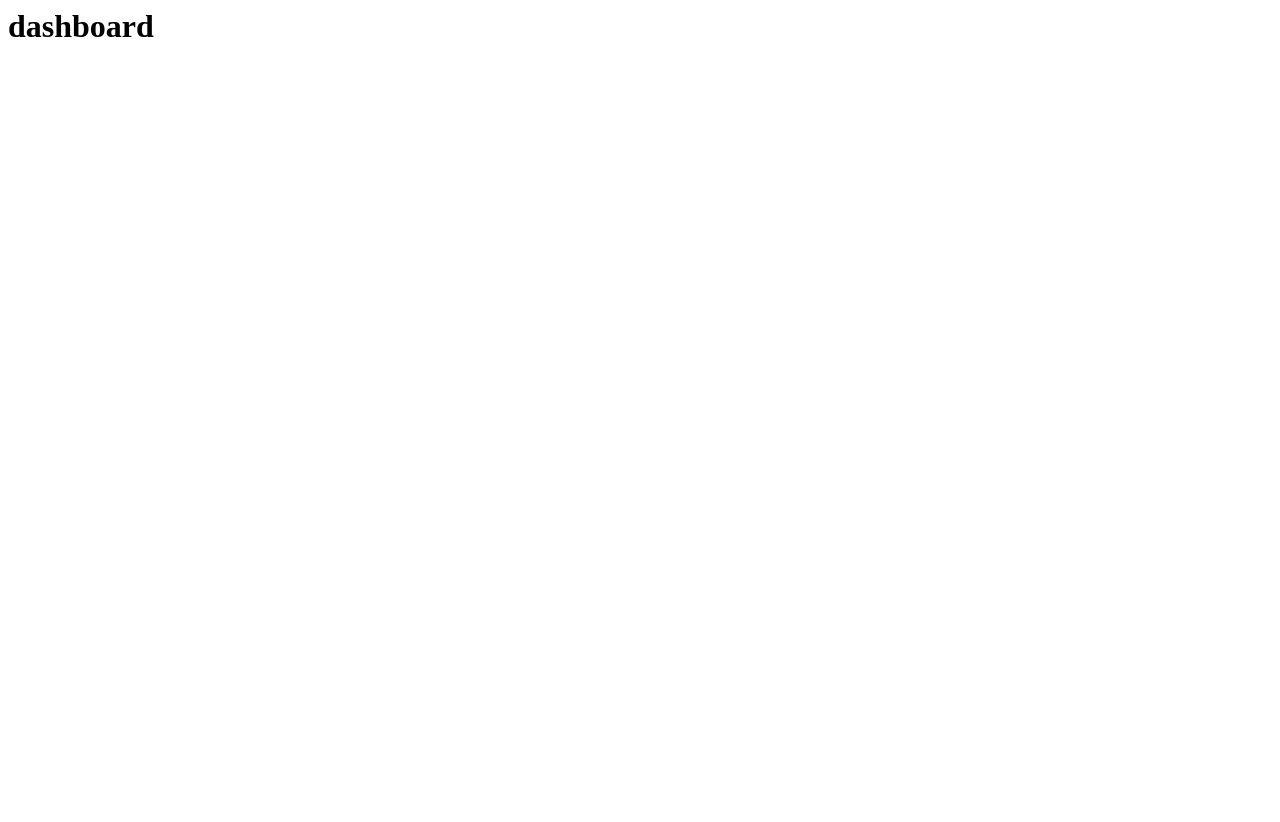
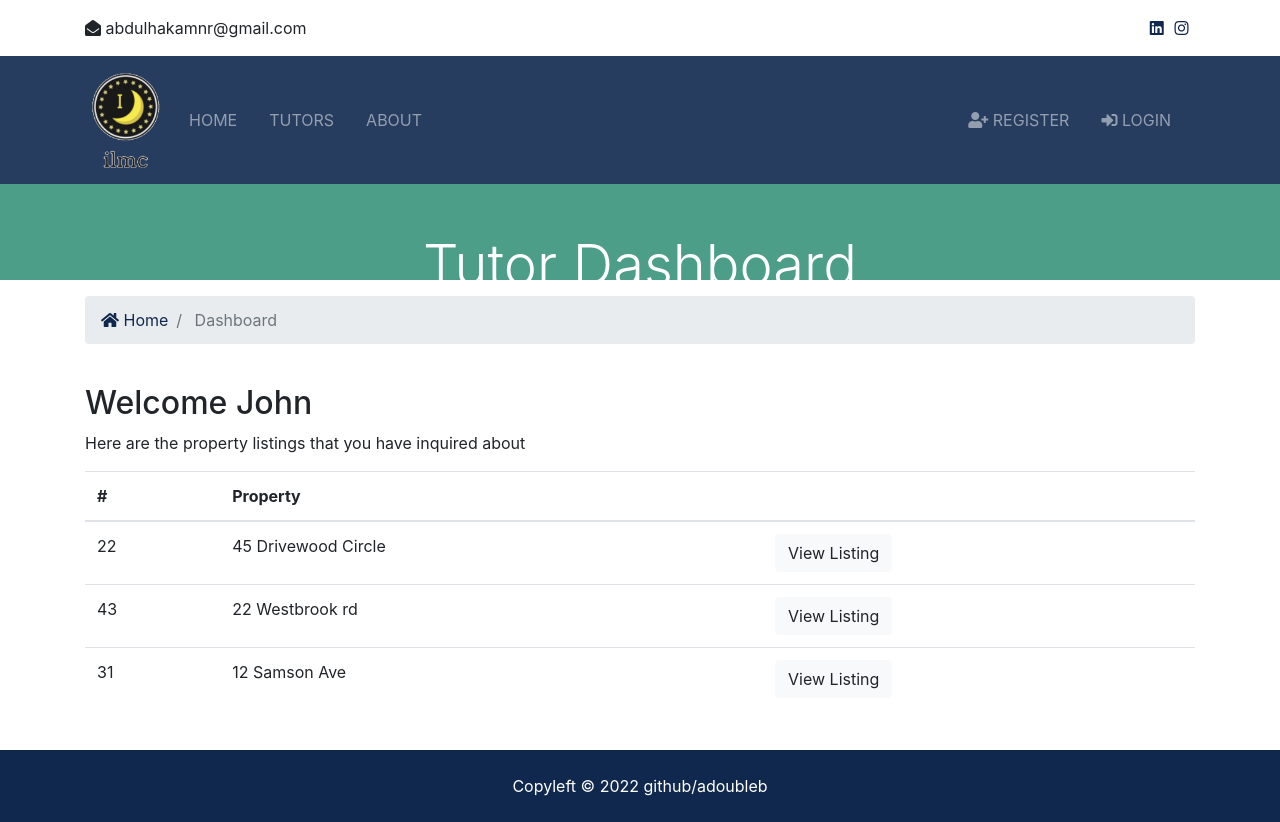
Before and after one commit to adoubleb/ilmconnect, a Django app: page /accounts/dashboard in a window 1280 px wide. Before the commit the page is almost empty. Before the commit the page ends 37 px from the top, so only its background shows below. Run offline with Django 4.2, Linux system fonts and the light colour scheme; some libraries are stand-ins or nearby versions.

Commit message:
up until before contacts creation

```diff
--- a/Ilmc/static/js/main.js
+++ b/Ilmc/static/js/main.js
@@ -1,2 +1,6 @@
 const date = new Date();
 document.querySelector('.year').innerHTML = date.getFullYear();
+
+setTimeout(function() {
+    $('#message').fadeOut('slow');
+  }, 3000);
--- a/accounts/views.py
+++ b/accounts/views.py
@@ -1,16 +1,59 @@
 from django.shortcuts import render, redirect
-from django.contrib import messages
+from django.contrib import messages, auth
+from django.contrib.auth.models import User
 def register(request):
     if request.method == 'POST':
-        messages.error(request, 'Testing')
-        return redirect(register)
+    # Get form values
+        first_name = request.POST['first_name']
+        last_name = request.POST['last_name']
+        username = request.POST['username']
+        email = request.POST['email']
+        password = request.POST['password']
+        password2 = request.POST['password2']
+
+        # Check if passwords match
+        if password == password2:
+        # Check username
+            if User.objects.filter(username=username).exists():
+                messages.error(request, 'That username is taken')
+                return redirect('register')
+            else:
+                if User.objects.filter(email=email).exists():
+                    messages.error(request, 'That email is being used')
+                    return redirect('register')
+                else:
+                # Looks good
+                    user = User.objects.create_user(username=username, password=password,email=email, first_name=first_name, last_name=last_name)
+                    user.save()
+                    messages.success(request, 'You are now registered and can log in')
+                    return redirect('login')
+        else:
+            messages.error(request, 'Passwords do not match')
+            return redirect('register')
     else:
         return render(request, 'accounts/register.html')
 
 def login(request):
+  if request.method == 'POST':
+    username = request.POST['username']
+    password = request.POST['password']
+
+    user = auth.authenticate(username=username, password=password)
+
+    if user is not None:
+      auth.login(request, user)
+      messages.success(request, 'You are now logged in')
+      return redirect('dashboard')
+    else:
+      messages.error(request, 'Invalid credentials')
+      return redirect('login')
+  else:
     return render(request, 'accounts/login.html')
 
 def logout(request):
+  if request.method == 'POST':
+    auth.logout(request)
+    messages.success(request, 'You are now logged out')
     return redirect('index')
 
 def dashboard(request):
--- a/templates/accounts/dashboard.html
+++ b/templates/accounts/dashboard.html
@@ -1 +1,111 @@
-<h1>dashboard</h1>
+{% extends 'base.html' %}
+
+{% block title %} | Tutor Dashboard {% endblock %}
+
+{% block content %}
+<section id="showcase-inner" class="py-5 text-white">
+    <div class="container">
+      <div class="row text-center">
+        <div class="col-md-12">
+          <h1 class="display-4">Tutor Dashboard</h1>
+          <p class="lead">Manage your Profile</p>
+        </div>
+      </div>
+    </div>
+  </section>
+
+  <!-- Breadcrumb -->
+  <section id="bc" class="mt-3">
+    <div class="container">
+      <nav aria-label="breadcrumb">
+        <ol class="breadcrumb">
+          <li class="breadcrumb-item">
+            <a href="{% url 'index' %}">
+              <i class="fas fa-home"></i> Home</a>
+          </li>
+          <li class="breadcrumb-item active"> Dashboard</li>
+        </ol>
+      </nav>
+    </div>
+  </section>
+
+  <!-- Alerts -->
+  {% include 'partials/_alerts.html' %}
+
+  <section id="dashboard" class="py-4">
+    <div class="container">
+      <div class="row">
+        <div class="col-md-12">
+          <h2>Welcome John</h2>
+          <p>Here are the property listings that you have inquired about</p>
+          <table class="table">
+            <thead>
+              <tr>
+                <th scope="col">#</th>
+                <th scope="col">Property</th>
+                <th></th>
+              </tr>
+            </thead>
+            <tbody>
+              <tr>
+                <td>22</td>
+                <td>45 Drivewood Circle</td>
+                <td>
+                  <a class="btn btn-light" href="#">View Listing</a>
+                </td>
+              </tr>
+              <tr>
+                <td>43</td>
+                <td>22 Westbrook rd</td>
+                <td>
+                  <a class="btn btn-light" href="#">View Listing</a>
+                </td>
+              </tr>
+              <tr>
+                <td>31</td>
+                <td>12 Samson Ave</td>
+                <td>
+                  <a class="btn btn-light" href="#">View Listing</a>
+                </td>
+              </tr>
+            </tbody>
+          </table>
+        </div>
+      </div>
+    </div>
+  </section>
+  <!-- <section id="dashboard" class="py-4">
+    <div class="container">
+      <div class="row">
+        <div class="col-md-12">
+          <h2>Welcome {{ user.username }}</h2>
+          {% if contacts %}
+            <p>Here are the property listings that you have inquired about</p>
+            <table class="table">
+              <thead>
+                <tr>
+                  <th scope="col">#</th>
+                  <th scope="col">Property</th>
+                  <th></th>
+                </tr>
+              </thead> -->
+              <!-- <tbody>
+                {% for contact in contacts %}
+                  <tr>
+                    <td>{{ contact.id }}</td>
+                    <td>{{ contact.listing }}</td>
+                    <td>
+                      <a class="btn btn-light" href="{% url 'listing' contact.listing_id %}">View Listing</a>
+                    </td>
+                  </tr>
+                {% endfor %}
+              </tbody> -->
+            <!-- </table> -->
+          <!-- {% else %}
+            <p>You have not made any inquiries</p>
+          {% endif %} -->
+        <!-- </div>
+      </div>
+    </div>
+  </section> -->
+  {% endblock %}
--- a/templates/accounts/login.html
+++ b/templates/accounts/login.html
@@ -13,6 +13,7 @@
                 <i class="fas fa-sign-in-alt"></i> Login</h4>
             </div>
             <div class="card-body">
+                {% include 'partials/_alerts.html' %}
                     <form action="{% url 'login' %}" method="POST">
                         {% csrf_token %}
                     <div class="form-group">
--- a/templates/partials/_navbar.html
+++ b/templates/partials/_navbar.html
@@ -39,7 +39,28 @@
         </ul>
 
         <ul class="navbar-nav ml-auto">
-          <li
+          {% if user.is_authenticated %}
+            <li
+            {% if 'dashboard' in request.path %}
+              class="nav-item active mr-3"
+            {% else %}
+              class="nav-item mr-3"
+            {% endif %}
+            >
+              <a class="nav-link" href="{% url 'dashboard' %}">
+               Welcome {{ user.username }} (Dashboard)</a>
+            </li>
+            <li class="nav-item mr-3">
+              <a href="javascript:{document.getElementById('logout').submit()}" class="nav-link">
+                <i class="fas fa-sign-out-alt"></i> Logout
+              </a>
+              <form action="{% url 'logout' %}" method="POST" id="logout">
+                {% csrf_token %}
+                <input type="hidden">
+              </form>
+            </li>
+          {% else %}
+            <li
             {% if 'register' in request.path %}
               class="nav-item active mr-3"
             {% else %}
@@ -61,7 +82,7 @@
 
                 Login</a>
             </li>
-          </li>
+          {% endif %}
         </ul>
       </div>
     </div>
```
Lines whose indentation alone changed are shown as unchanged.
